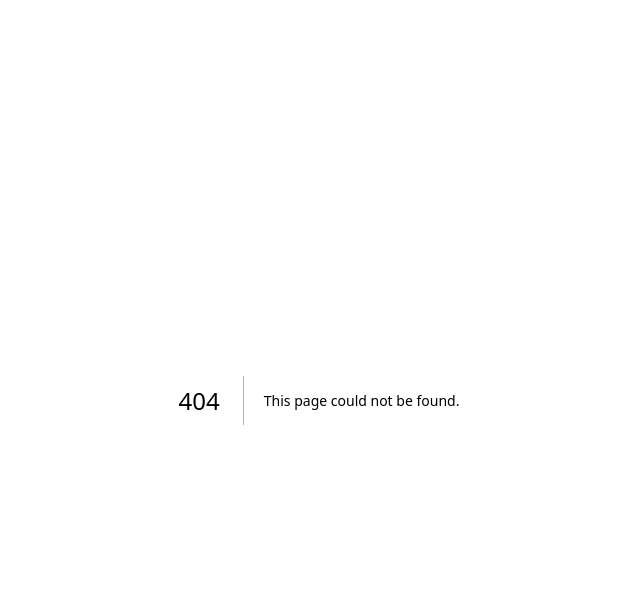
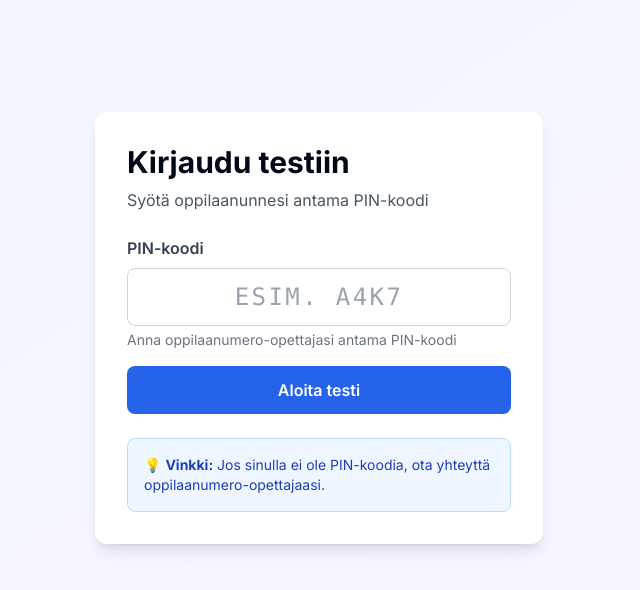
Before and after one commit to yasiinali2003-design/Careercompassii, a Next.js app: page /1/test in a window 1280 px wide. Before the commit this address had no page. Shown: the top 590 px of the page, without its empty margins (321-961 px from the left). Built offline with nearby package versions, Linux system fonts and the light colour scheme.

Commit message:
feat: Add student login page for class tokens

```diff
--- /dev/null
+++ b/app/[classToken]/test/page.tsx
@@ -0,0 +1,84 @@
+"use client";
+
+/**
+ * Student Login Page
+ * Students enter their PIN to take the test
+ */
+
+import { useState } from 'react';
+import { useRouter } from 'next/navigation';
+
+export default function StudentLoginPage({
+  params,
+}: {
+  params: { classToken: string };
+}) {
+  const { classToken } = params;
+  const router = useRouter();
+  const [pin, setPin] = useState('');
+  const [error, setError] = useState('');
+
+  const handleLogin = () => {
+    if (!pin.trim()) {
+      setError('Syötä PIN-koodi');
+      return;
+    }
+
+    // TODO: Validate PIN with API
+
+    // Redirect to test with PIN and classToken
+    router.push(`/test?pin=${pin}&classToken=${classToken}`);
+  };
+
+  return (
+    <div className="min-h-screen bg-gradient-to-br from-blue-50 to-purple-50 p-8">
+      <div className="max-w-md mx-auto mt-20">
+        <div className="bg-white rounded-xl shadow-lg p-8">
+          <h1 className="text-3xl font-bold mb-2">Kirjaudu testiin</h1>
+          <p className="text-gray-600 mb-6">
+            Syötä oppilaanunnesi antama PIN-koodi
+          </p>
+
+          {error && (
+            <div className="bg-red-50 border border-red-200 rounded-lg p-4 mb-6">
+              <p className="text-red-800">{error}</p>
+            </div>
+          )}
+
+          <div className="space-y-4">
+            <div>
+              <label htmlFor="pin" className="block font-semibold text-gray-700 mb-2">
+                PIN-koodi
+              </label>
+              <input
+                id="pin"
+                type="text"
+                value={pin}
+                onChange={(e) => setPin(e.target.value.toUpperCase())}
+                placeholder="esim. A4K7"
+                maxLength={4}
+                className="w-full px-4 py-3 border border-gray-300 rounded-lg focus:ring-2 focus:ring-blue-500 focus:border-transparent text-center font-mono text-2xl uppercase tracking-widest"
+              />
+              <p className="text-sm text-gray-500 mt-1">
+                Anna oppilaanumero-opettajasi antama PIN-koodi
+              </p>
+            </div>
+
+            <button
+              onClick={handleLogin}
+              className="w-full bg-blue-600 text-white px-6 py-3 rounded-lg hover:bg-blue-700 transition font-semibold"
+            >
+              Aloita testi
+            </button>
+          </div>
+
+          <div className="mt-6 bg-blue-50 border border-blue-200 rounded-lg p-4">
+            <p className="text-sm text-blue-800">
+              💡 <strong>Vinkki:</strong> Jos sinulla ei ole PIN-koodia, ota yhteyttä oppilaanumero-opettajaasi.
+            </p>
+          </div>
+        </div>
+      </div>
+    </div>
+  );
+}
--- a/components/TeacherClassManager.tsx
+++ b/components/TeacherClassManager.tsx
@@ -312,9 +312,12 @@ export default function TeacherClassManager({ classId, classToken }: Props) {
 
       {/* Public Link */}
       <div className="bg-gray-50 rounded-lg p-4">
-        <p className="font-semibold mb-2">Julkinen linkki (anonyymi):</p>
+        <p className="font-semibold mb-2">Julkinen linkki (oppilaat):</p>
         <p className="text-sm text-blue-600 break-all">
-          https://careercompassii.vercel.app/{classToken}
+          https://careercompassii.vercel.app/{classToken}/test
+        </p>
+        <p className="text-xs text-gray-600 mt-2">
+          Jaa tämä linkki oppilaille. He syöttävät PIN-koodin ja aloittavat testin.
         </p>
       </div>
     </div>
```
